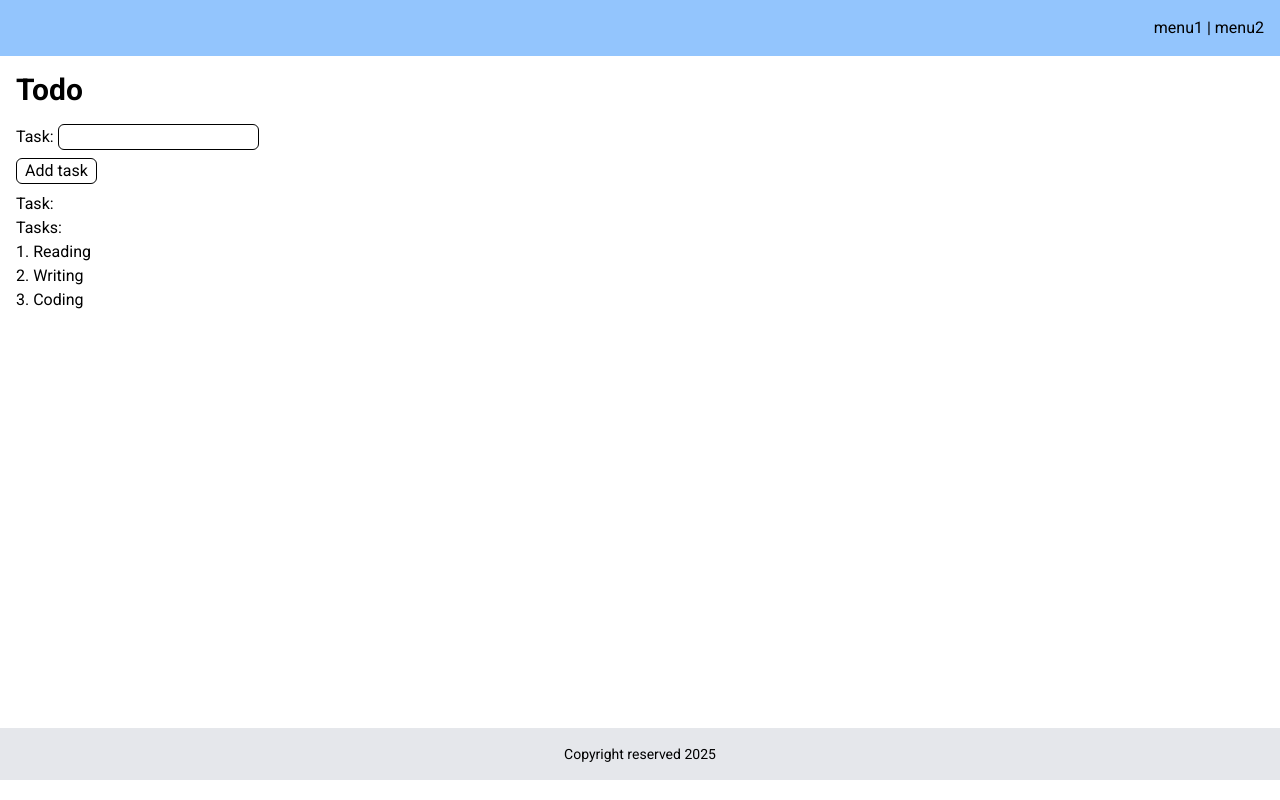
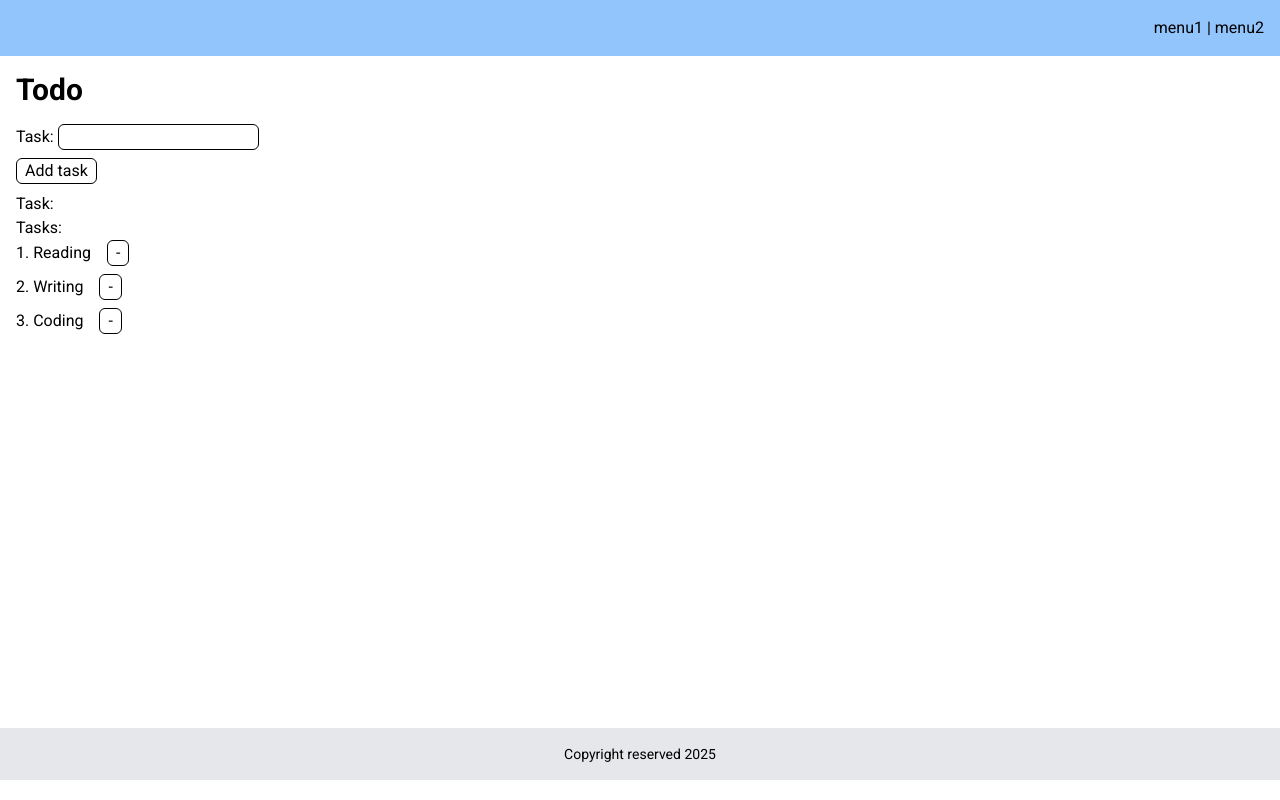
Before and after one commit to wwarodom/web_2_2024, a Next.js app in the folder my-app/: page /todo in a window 1280 px wide. Built offline with nearby package versions, Linux system fonts and the light colour scheme.

Commit message:
delete Task

```diff
--- a/my-app/app/todo/page.tsx
+++ b/my-app/app/todo/page.tsx
@@ -9,6 +9,10 @@ export default function Todo() {
         "Writing",
         "Coding",
     ])
+
+    function deleteTask(indexTask: number): void {
+        setTasks(tasks.filter((_, index) => index !== indexTask))
+    }
 
     return (
         <div>
@@ -32,9 +36,13 @@ export default function Todo() {
 
                 Tasks:
                 {
-                    tasks.map( (task, index  ) => (
+                    tasks.map((task, index) => (
                         <div key={index}>
-                            {index +1 }. {task}
+                            {index + 1}. {task}
+                            <button
+                                className={`${STYLE} ml-4`}
+                                onClick={() => deleteTask(+index)}
+                            > - </button>
                         </div>
                     ))
                 }
```
